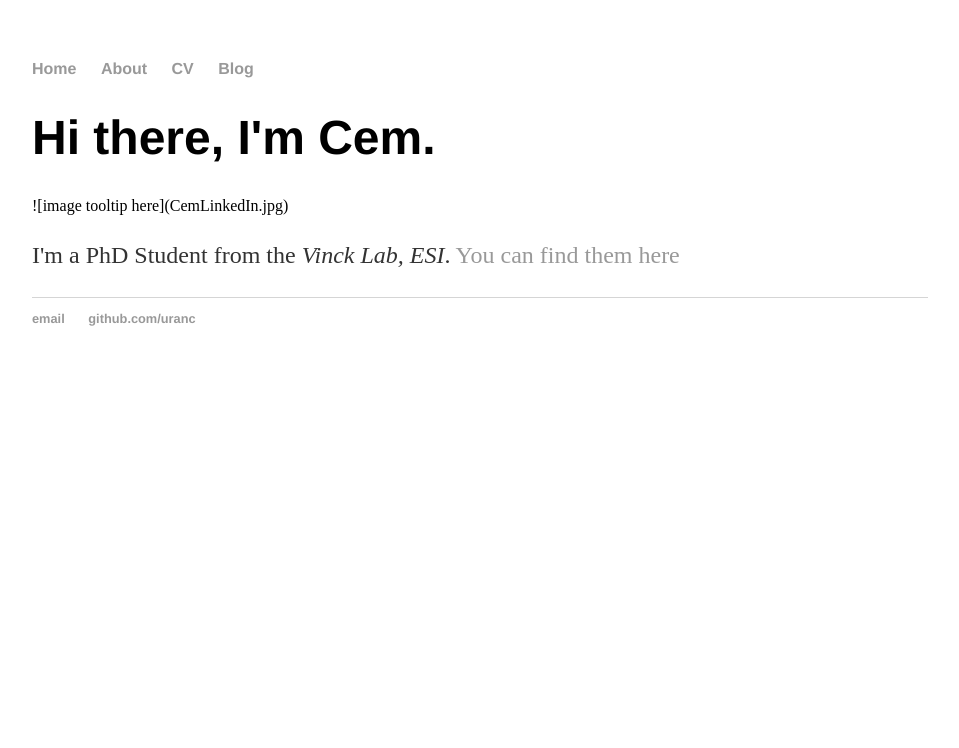
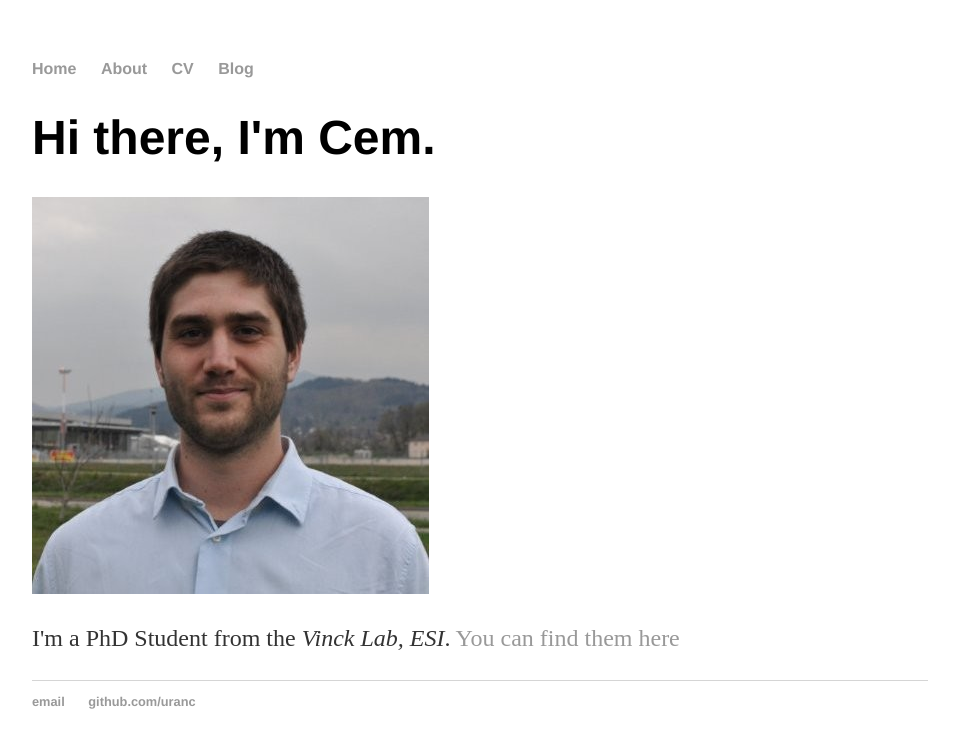
Before and after one commit to uranc/uranc.github.io, a Jekyll site: the page built from index.html, in a window 1280 px wide. Shown: the top 748 px of the page, without its empty margins (160-1119 px from the left). Built offline with Jekyll 4.4.1, drawn with Linux system fonts in a browser that asks for light colours.

Commit message:
Update index.html
image

```diff
--- a/index.html
+++ b/index.html
@@ -4,6 +4,6 @@ title: Cem Uran, PhD Candidate
 ---
 <div class="blurb">
 	<h1>Hi there, I'm Cem.</h1>
-	![image tooltip here](CemLinkedIn.jpg)
+	<a href="CemLinkedIn.jpg" class="image fit"><img src="CemLinkedIn.jpg" alt=""></a>
 	<p>I'm a PhD Student from the <em>Vinck Lab, ESI</em>. <a href="https://www.esi-frankfurt.de/research/vinck-lab/">You can find them here</a> </p>
 </div><!-- /.blurb -->
```
